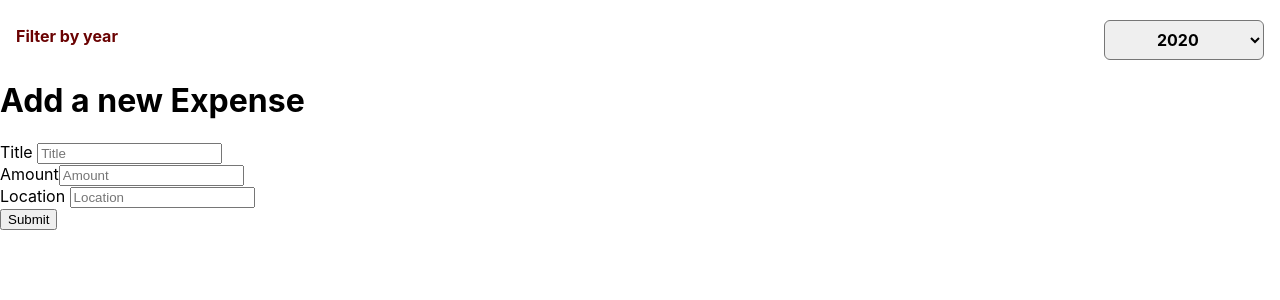
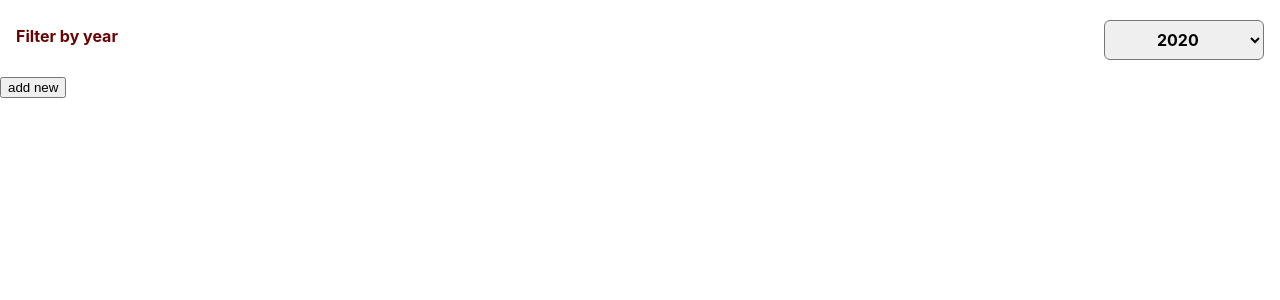
Before and after one commit to deepakkr14/project, a React (Create React App) app: page / in a window 1280 px wide. Shown: the top 300 px of the page. Built offline with nearby package versions, Linux system fonts and the light colour scheme.

Commit message:
implementing ,add expense toogle by conditional rendering

```diff
--- a/src/App.js
+++ b/src/App.js
@@ -38,11 +38,9 @@ const App = () => {
     return data.date.getFullYear().toString() === filteredYear;
   });
 
-  let expensesContent=<h2>no data available</h2>;
-  if (filteredData.length ===1){
-    expensesContent=
-    // <h4>Only single Expense here. Please add more...</h4>
-  (filteredData.map((props) => (
+  let expensesContent = <h2>no data available</h2>;
+  if (filteredData.length === 1) {
+    expensesContent = filteredData.map((props) => (
       <div className="expense-item" key={props.id}>
         <ExpenseDetails
           amount={props.amount}
@@ -52,9 +50,9 @@ const App = () => {
         />
         <h4>Only single Expense here. Please add more...</h4>
       </div>
-  )))}
-  else {
-    expensesContent=(filteredData.map((props) => (
+    ));
+  } else {
+    expensesContent = filteredData.map((props) => (
       <div className="expense-item" key={props.id}>
         <ExpenseDetails
           amount={props.amount}
@@ -63,7 +61,16 @@ const App = () => {
           date={props.date}
         />
       </div>
-    )))
+    ));
+  }
+
+
+  const [viewform, setForm] = useState(false);
+  const buttonSwitch = () => {
+    setForm(true);
+  };
+const cancelFormHandler=(value)=>{
+  setForm(value);
 }
   return (
     <div className="expenses-list">
@@ -73,7 +80,8 @@ const App = () => {
       />
       {/* {filteredData.length===0?(<p>no data available</p>):()} */}
       {expensesContent}
-      <Form onaddExpense={addExpenseHandler} />
+      <button onClick={buttonSwitch}>add new </button>
+      {viewform && <Form onaddExpense={addExpenseHandler} cancel={cancelFormHandler} />}
     </div>
   );
 };
```
Lines whose indentation alone changed are shown as unchanged.
